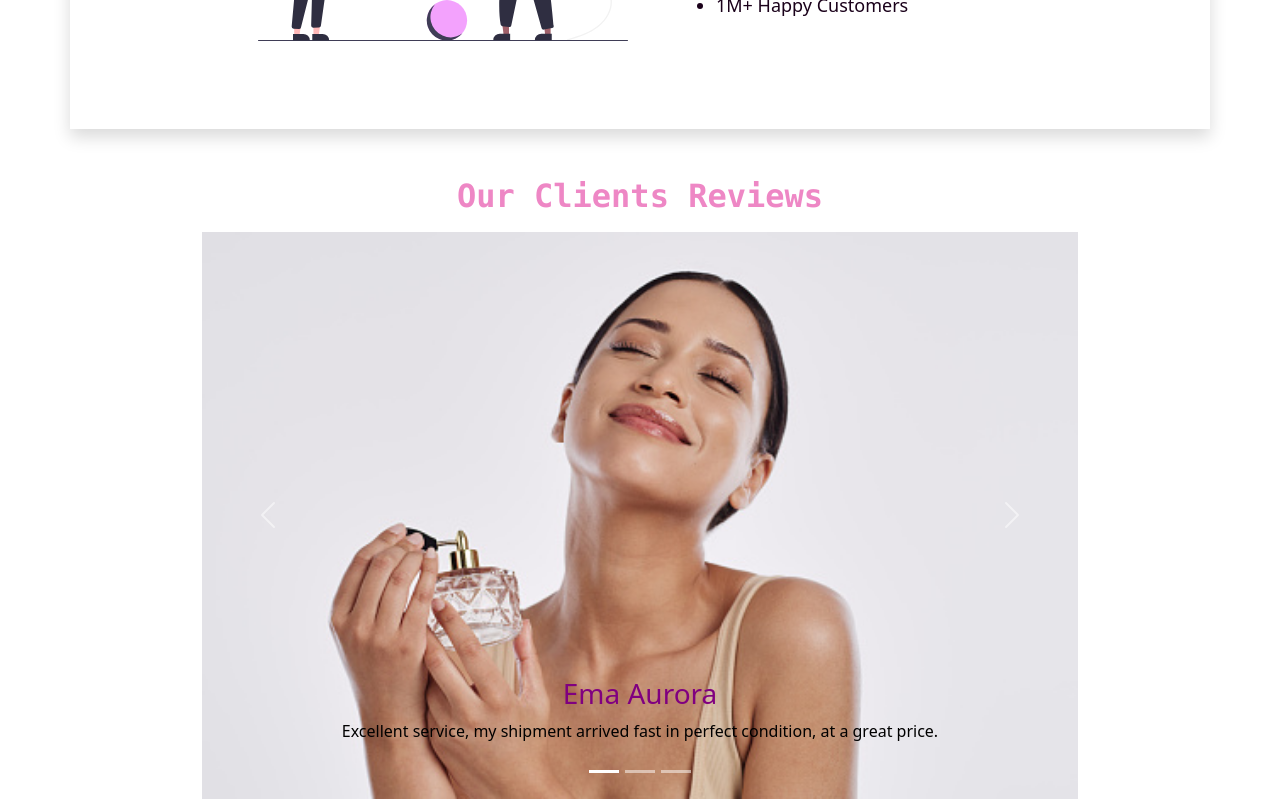
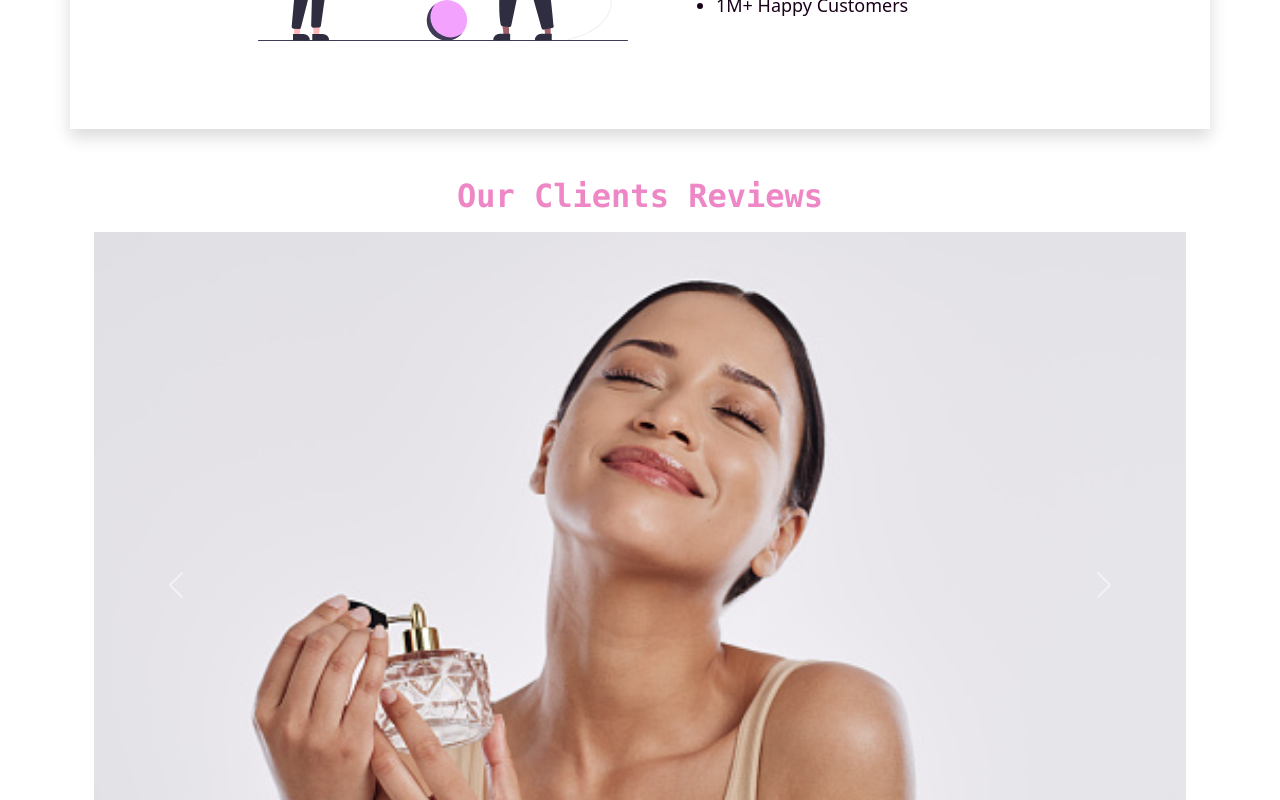
Before and after one commit to jannatnury/scentholics, a React (Create React App) app: page / in a window 1280 px wide. Shown: the part 1400-2200 px from the top of the page. Built offline with nearby package versions, Linux system fonts and the light colour scheme; no server answers.

Commit message:
change repo

```diff
--- a/src/components/Customers/Customers.css
+++ b/src/components/Customers/Customers.css
@@ -1,7 +1,4 @@
-#carousel-section{
-    width: 900px;
-    height:auto ;
-}
+
 #carousel-section h3{
     color: purple;
 }
--- a/src/components/Customers/Customers.js
+++ b/src/components/Customers/Customers.js
@@ -6,9 +6,9 @@ import img3 from '../../assets/image/lady3.png';
 
 const Customers = () => {
     return (
-        <div>
+        <div className='container d-flex flex-column align-items-center justify-content-center '>
             <h2 className='title font-monospace mt-5 mb-3'>Our Clients Reviews</h2>
-            <div id='carousel-section' className='container-fluid mb-4 align-content-center'>
+            <div id='carousel-section' className='container-fluid mb-4 align-content-center w-100 sm-w-100'>
                 <div id="carouselExampleCaptions" className="carousel slide" data-bs-ride="carousel">
                     <div className="carousel-indicators">
                         <button type="button" data-bs-target="#carouselExampleCaptions" data-bs-slide-to="0" className="active" aria-current="true" aria-label="Slide 1"></button>
--- a/src/components/Inventory/Inventory.js
+++ b/src/components/Inventory/Inventory.js
@@ -7,13 +7,14 @@ const Inventory = () => {
 
     const [cards, setcards] = useState([]);
     useEffect(() => {
-        fetch('http://localhost:5000/api/product')
+        fetch('https://guarded-escarpment-61414.herokuapp.com/api/product')
             .then(res => res.json())
             .then(data => setcards(data))
     }, [])
+    console.log(cards);
     const handleDelete = id => {
         // const {id}=useParams()
-        const confirm = window.confirm('Areyou want to delete');
+        const confirm = window.confirm('Are you want to delete');
         if (confirm) {
             axios.delete(`https://guarded-escarpment-61414.herokuapp.com/api/product/${id}`)
                 .then(res => {
--- a/src/components/SignIn/SignIn.js
+++ b/src/components/SignIn/SignIn.js
@@ -117,7 +117,7 @@ const SignIn = () => {
                     <p className="col-1">or</p>
                     <hr className="col-5" />
                 </div>
-                <div className=''>
+                <div>
                     <button onClick={handleGoogle} className='px-5 btn btn-outline-dark d-flex justify-content-center align-items-center w-100'
                     >
                         <img className="d-block" src={logo} alt='' />
```
